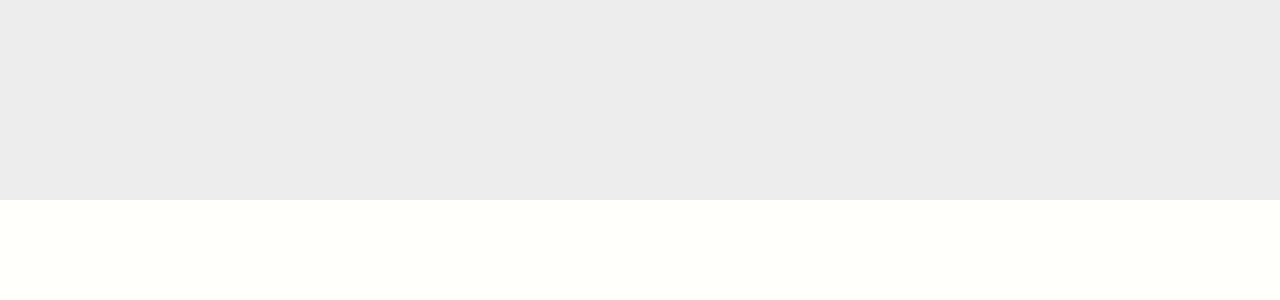
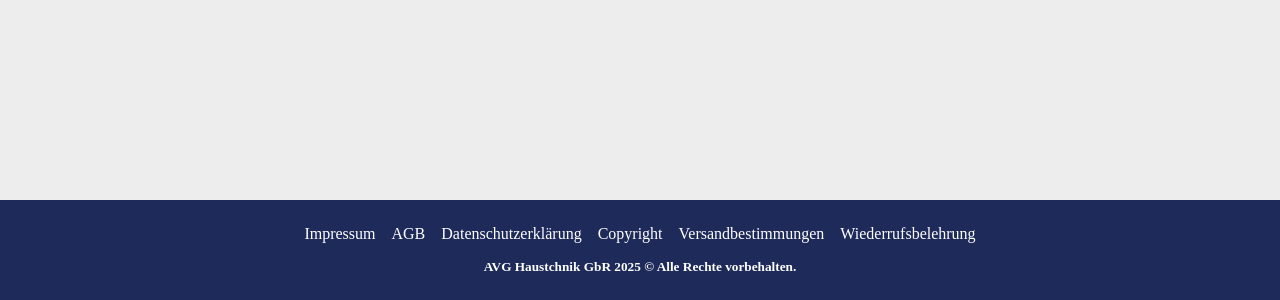
Before and after one commit to davidlreg/avg-haustechnik, an Angular app: page / in a window 1280 px wide. Shown: the part 728-1028 px from the top of the page. Built offline with nearby package versions, Linux system fonts and the light colour scheme.

Commit message:
added navbar and footer template

```diff
--- a/src/app/shared/components/footer/footer.component.html
+++ b/src/app/shared/components/footer/footer.component.html
@@ -1 +1,11 @@
-<footer></footer>
+<footer>
+  <div class="legal-links">
+    <a href=""><p>Impressum</p></a>
+    <a href=""><p>AGB</p></a>
+    <a href=""><p>Datenschutzerklärung</p></a>
+    <a href=""><p>Copyright</p></a>
+    <a href=""><p>Versandbestimmungen</p></a>
+    <a href=""><p>Wiederrufsbelehrung</p></a>
+  </div>
+  <h5>AVG Haustchnik GbR 2025 © Alle Rechte vorbehalten.</h5>
+</footer>
--- a/src/app/shared/components/footer/footer.component.scss
+++ b/src/app/shared/components/footer/footer.component.scss
@@ -1,5 +1,25 @@
 footer {
   width: 100%;
   height: 100px;
-  background-color: #fffffc;
+  background-color: #1e2a5a;
+  display: flex;
+  flex-direction: column;
+  justify-content: center;
+  align-items: center;
+  gap: 16px;
+
+  .legal-links {
+    display: flex;
+    flex-direction: row;
+    gap: 16px;
+
+    a {
+      text-decoration: none;
+      color: #ffffff;
+    }
+  }
+
+  h5 {
+    color: #ffffff;
+  }
 }
--- a/src/app/shared/components/footer/footer.component.ts
+++ b/src/app/shared/components/footer/footer.component.ts
@@ -5,8 +5,6 @@ import { Component } from '@angular/core';
   standalone: true,
   imports: [],
   templateUrl: './footer.component.html',
-  styleUrl: './footer.component.scss'
+  styleUrl: './footer.component.scss',
 })
-export class FooterComponent {
-
-}
+export class FooterComponent {}
```
